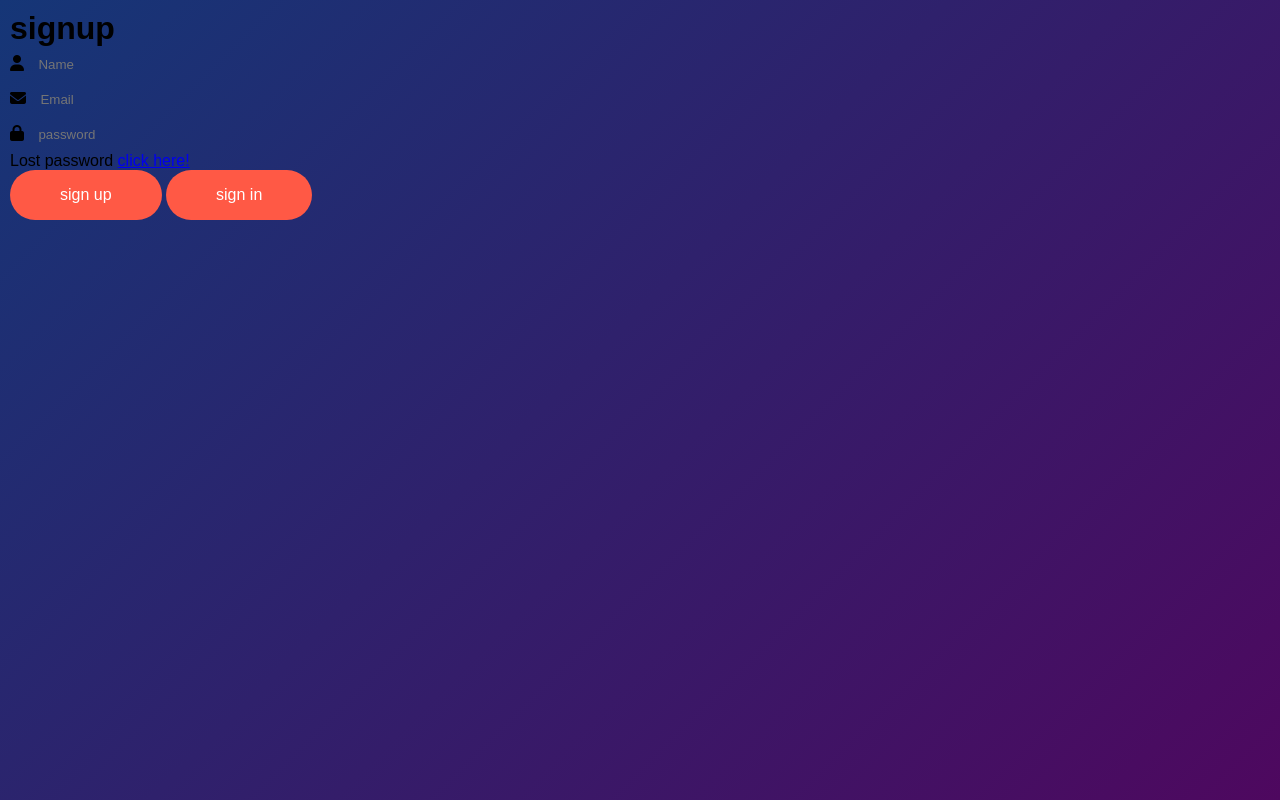
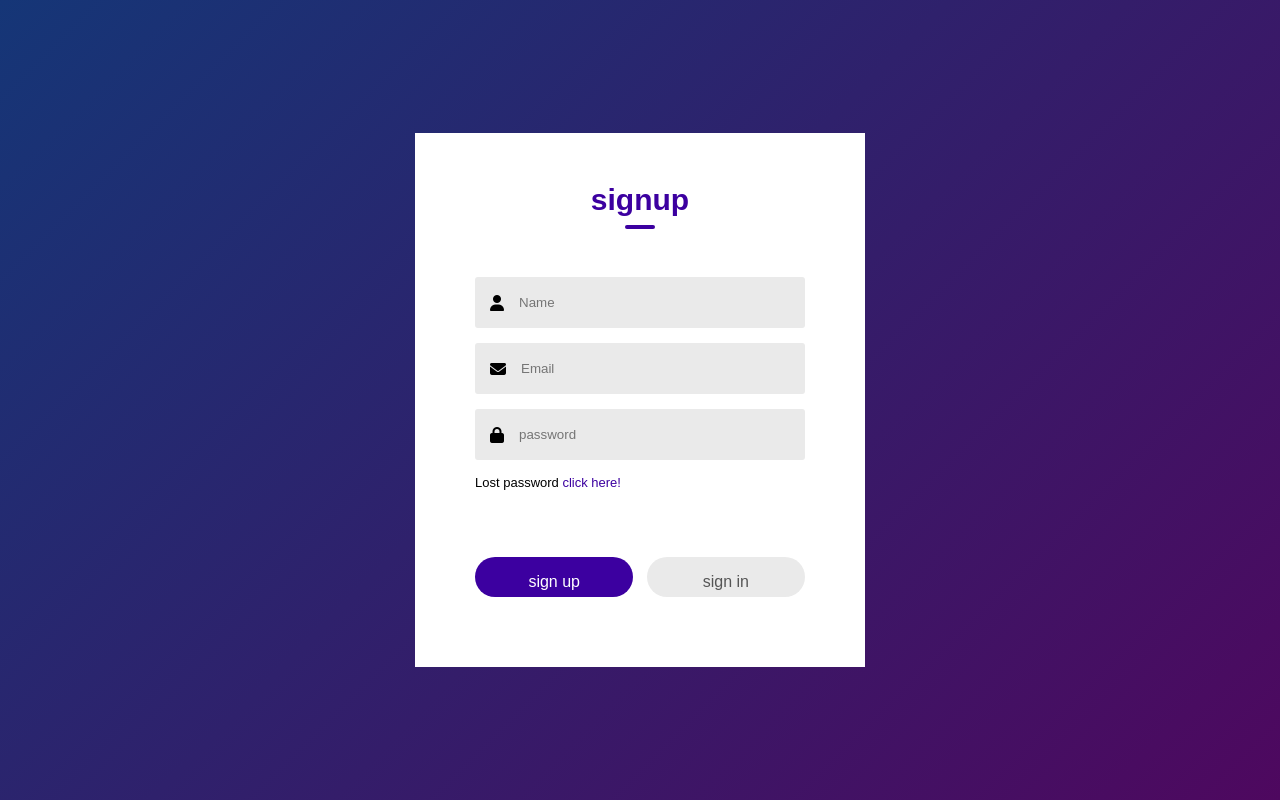
Before and after one commit to Harshithareddy9/To-Do-List-app, a plain HTML site: page index.html in a window 1280 px wide. Drawn offline with Linux system fonts and the light colour scheme.

Commit message:
Update style.css

```diff
--- a/style.css
+++ b/style.css
@@ -1,17 +1,100 @@
-*{
+* {
    margin: 0;
    padding: 0;
-    font-family: 'Poppins',sans-serif;
+   font-family: 'Poppins', sans-serif;
    box-sizing: border-box;
  }
-.container{
+
+ .container {
    width: 100%;
    min-height: 100vh;
-    background: linear-gradient(135deg,#153677,#4e085f);
+   background: linear-gradient(135deg, #153677, #4e085f);
    padding: 10px;
+ }
+ .form-box{
+  width: 90%;
+  max-width: 450px;
+  position: absolute;
+  top: 50%;
+  left: 50%;
+  transform: translate(-50%,-50%);
+  background: #fff;
+  padding: 50px 60px 70px;
+  text-align: center;
+ }
+ .form-box h1{
+  font-size: 30px;
+  margin-bottom: 60px;
+  color: #3c00a0;
+  position: relative;
+ }
+ .form-box h1::after{
+       content: '';
+       width: 30px;
+       height: 4px;
+       border-radius: 3px;
+       background: #3c00a0;
+       position: absolute;
+       bottom: -12px;
+       left: 50%;
+       transform: translate(-50%);
+ }
+ .input-field{
+  background: #eaeaea;
+  margin: 15px 0;
+  border-radius: 3px;
+  display: flex;
+  align-items: center;
+  max-height: 65px;
+  transition: max-height 0.5s;
+  overflow:hidden;
+ }
+ input {
+  width: 100%;
+  border: 0;
+  outline: 0;
+  background: transparent;
+  padding: 18px 15px;
+}
+ .input-field i{
+  margin-left: 15px;
+  color: black;
+ }
+ form p{
+     text-align: left;
+     font-size: 13px;
+ }
+ form p a{
+  text-decoration: none;
+  color: #3c00a0;
 
  }
-.todo-app{
+ .btn-field{
+  width: 100%;
+  display: flex;
+  justify-content: space-between;
+ }
+ .btn-field button{
+  flex-basis: 48%;
+  background: #3c00a0;
+  color: #fff;
+  height: 40px;
+  border-radius: 20px;
+  border:0;
+  outline: 0;
+  cursor: pointer;
+  transition: background 1s;
+ }
+ .input-group{
+  height: 280px;
+ }
+ .btn-field button.disable{
+  background: #eaeaea;
+  color: #555;
+ }
+
+
+ .todo-app {
    width: 100%;
    max-width: 540px;
    background: #fff;
@@ -19,18 +102,20 @@
    padding: 40px 30px 70px;
    border-radius: 10px;
  }
-.todo-app h2{
-    color:#002765;
+
+ .todo-app h2 {
+   color: #002765;
    display: flex;
    align-items: center;
    margin-bottom: 20px;
+ }
 
+ .todo-app h2 img {
+   width: 30px;
+   margin-left: 10px;
  }
- .todo-app h2 img{
-    width: 30px;
-    margin-left: px;
- }
- .row{
+
+ .row {
    display: flex;
    align-items: center;
    justify-content: space-between;
@@ -39,15 +124,10 @@
    padding-left: 20px;
    margin-bottom: 25px;
  }
- input{
-    flex:1;
-    border:none;
-    outline: none;
-    background: transparent;
-    padding: 10px;
- }
- button{
-    border:none;
+
+
+ button {
+   border: none;
    outline: none;
    background: #ff5945;
    color: #fff;
@@ -55,9 +135,9 @@
    font-size: 16px;
    cursor: pointer;
    border-radius: 40px;
+ }
 
- }
- ul li{
+ ul li {
    list-style: none;
    font-size: 17px;
    padding: 12px 8px 12px 50px;
@@ -65,26 +145,30 @@
    cursor: pointer;
    position: relative;
  }
-ul li::before{
+
+ ul li::before {
    content: '';
    position: absolute;
    height: 28px;
    width: 28px;
    border-radius: 50%;
-    background-image: url(https://encrypted-tbn0.gstatic.com/images?q=tbn:ANd9GcT05CFn-ZWwjv7lB0eXh577jNLi5AlLMxNPXa7JC9xl7m0p5hMw);
+   background-image: url(Documents/unchecked.png);
    background-size: cover;
    background-position: center;
    top: 12px;
    left: 8px;
  }
-ul li.checked{
-   color:#555;
+
+ ul li.checked {
+   color: #555;
    text-decoration: line-through;
  }
-ul li.checked::before{
-   background-image: url(https://encrypted-tbn1.gstatic.com/images?q=tbn:ANd9GcSXxFzpZ3f6rilkfpWBJExmFZT4j7X9TUQX0HA1btIskEmaEzQz);
+
+ ul li.checked::before {
+   background-image: url(https://encrypted-tbn0.gstatic.com/images?q=tbn:ANd9GcT05CFn-ZWwjv7lB0eXh577jNLi5AlLMxNPXa7JC9xl7m0p5hMw);
  }
-ul li span{
+
+ ul li span {
    position: absolute;
    right: 0;
    top: 5px;
@@ -94,9 +178,8 @@ ul li span{
    color: #555;
    line-height: 40px;
    text-align: center;
+ }
 
+ ul li span:hover {
+   background: #edeef0;
  }
-ul li span:hover{
-   background: #edeef0;
-
-}
```
Lines whose indentation alone changed are shown as unchanged.
